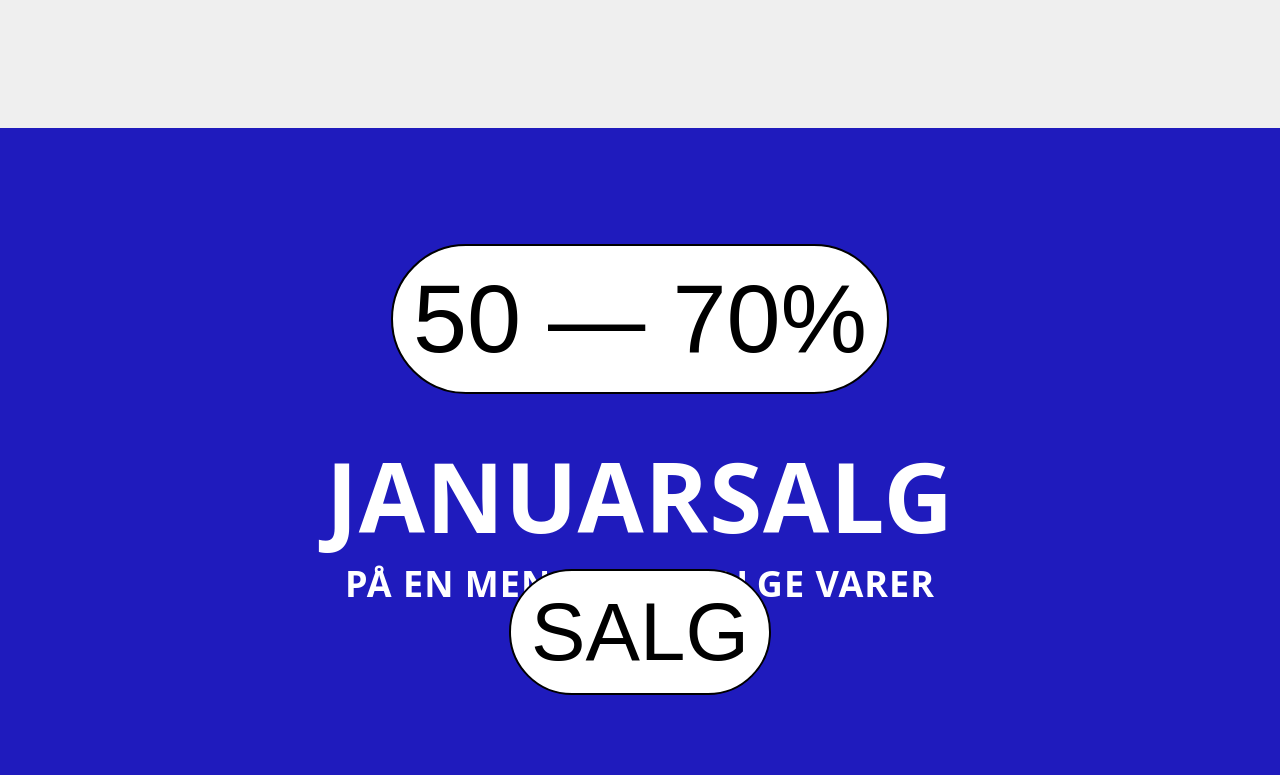
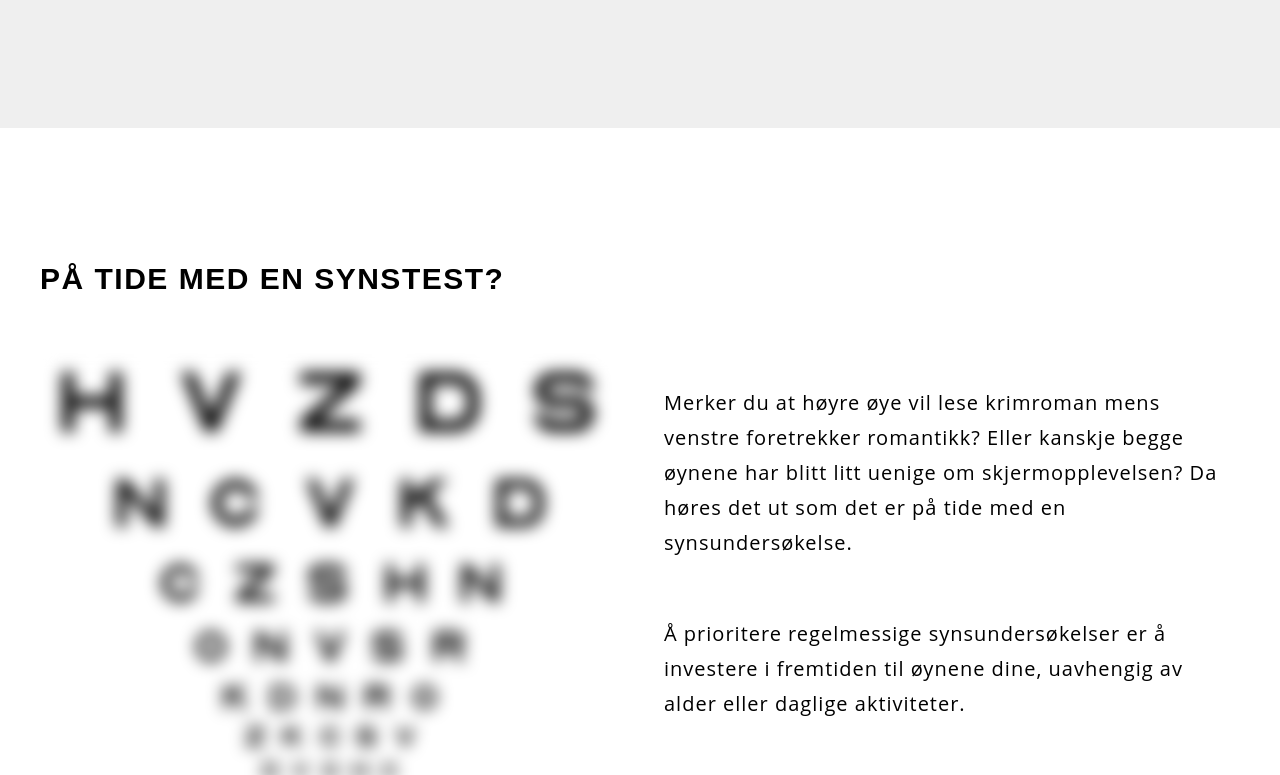
Before and after one commit to mathildeew/lillestromoptikk, a React (Vite) app: page / in a window 1280 px wide. Shown: the part 1320-2095 px from the top of the page. Built offline with nearby package versions, Linux system fonts and the light colour scheme; a web font is replaced by a local one.

Commit message:
remove sale

```diff
--- a/src/pages/Home/index.jsx
+++ b/src/pages/Home/index.jsx
@@ -20,7 +20,7 @@ export default function Home() {
       <main>
         <Hero />
         <Intro />
-        <Sale />
+        {/* <Sale /> */}
         <TimeForCheck />
         <Newsletter />
       </main>
```
